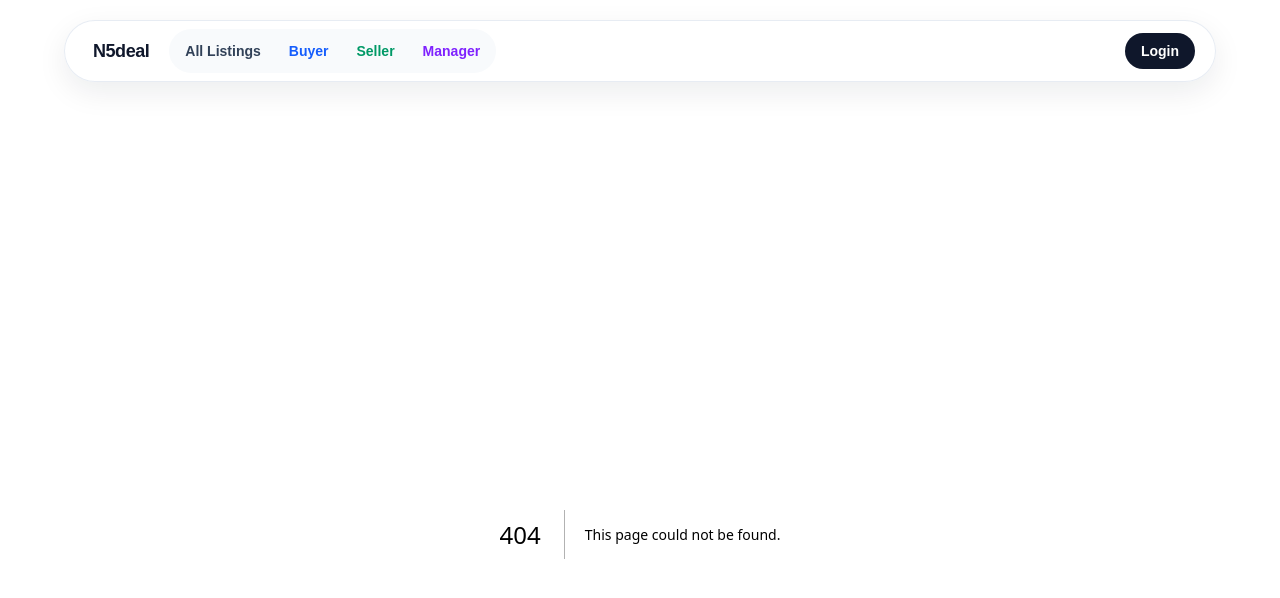
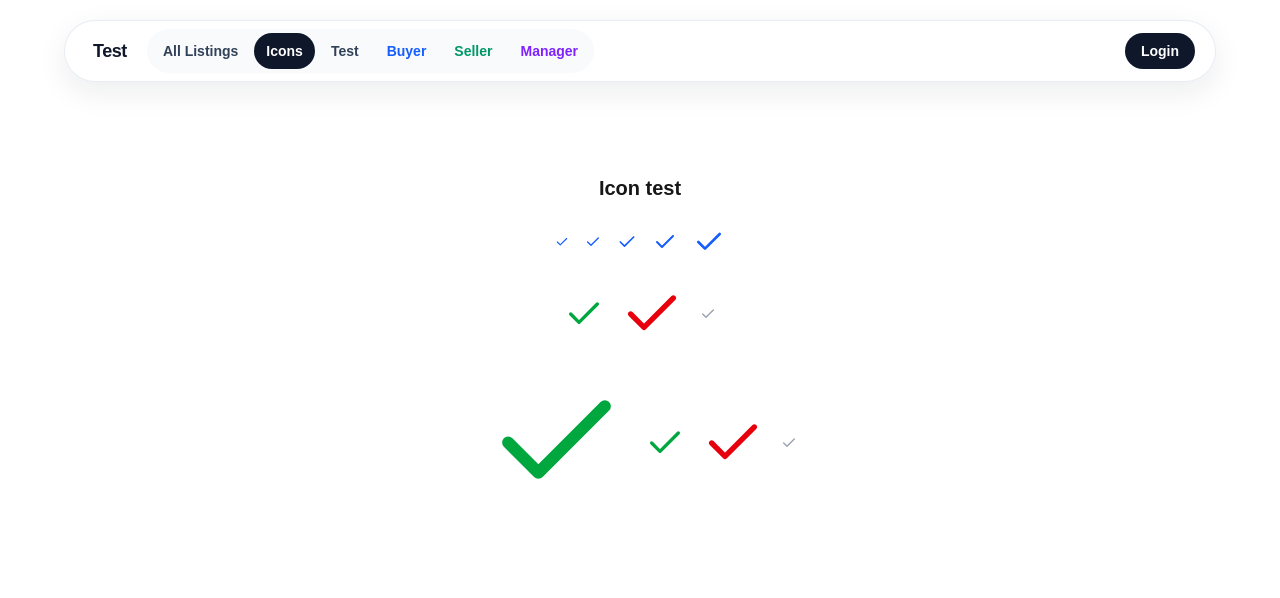
Before and after one commit to Tamskray/test_n5deal, a Next.js app: page /check-icons in a window 1280 px wide. Before the commit this address had no page. Shown: the top 598 px of the page. Built offline with nearby package versions, Linux system fonts and the light colour scheme.

Commit message:
test-tasks

```diff
--- a/package.json
+++ b/package.json
@@ -14,10 +14,12 @@
   },
   "dependencies": {
     "@prisma/client": "^6.13.0",
+    "lucide-react": "^1.48.0",
     "next": "16.3.3",
     "prisma": "^6.13.0",
     "react": "19.2.8",
-    "react-dom": "19.2.8"
+    "react-dom": "19.2.8",
+    "tailwind-variants": "^3.3.1"
   },
   "devDependencies": {
     "@tailwindcss/postcss": "^4",
--- /dev/null
+++ b/src/app/check-icons/page.tsx
@@ -0,0 +1,31 @@
+import { Icon } from "@/components/Icon";
+import { Icon2 } from "@/components/Icon2";
+
+export default function Home() {
+  return (
+    <main className="flex flex-col items-center gap-6 p-10">
+      <h1 className="text-xl font-bold">Icon test</h1>
+
+      <div className="flex items-center gap-4">
+        <Icon name="Check" size="xs" color="primary" />
+        <Icon name="Check" size="sm" color="primary" />
+        <Icon name="Check" size="md" color="primary" />
+        <Icon name="Check" size="lg" color="primary" />
+        <Icon name="Check" size="xl" color="primary" />
+      </div>
+
+      <div className="flex items-center gap-4">
+        <Icon name="Check" customSize={40} color="success" />
+        <Icon name="Check" customSize={64} color="error" />
+        <Icon name="Check" customSize={0} color="muted" />
+      </div>
+
+      <div className="flex items-center gap-4">
+        <Icon2 name="Check" customSize={145} color="success" />
+        <Icon2 name="Check" customSize={40} color="success" />
+        <Icon2 name="Check" customSize={64} color="error" />
+        <Icon2 name="Check" customSize={0} color="muted" />
+      </div>
+    </main>
+  );
+}
--- /dev/null
+++ b/src/app/react-test/page.jsx
@@ -0,0 +1,148 @@
+"use client";
+
+import React, { useState, useEffect } from "react";
+
+const API_URL = "https://jsonplaceholder.typicode.com/users";
+
+const styles = {
+  listItem: {
+    margin: "6px",
+    padding: "4px",
+    border: "1px solid black",
+    width: "350px",
+  },
+  input: {
+    border: "1px solid black",
+  },
+};
+
+function UsersList({ users, allUsersCount, onDelete }) {
+  if (!users?.length) {
+    return <div>No users found</div>;
+  }
+
+  return (
+    <>
+      <div>
+        Showing {users?.length} of {allUsersCount} users
+      </div>
+
+      <ul>
+        {users.map((item) => (
+          <li
+            className="m-3 p-3 border border-black w-87 flex justify-between items-center"
+            key={item.id}
+          >
+            <div>
+              <h3>{item.name}</h3>
+              <p>{item.email}</p>
+              <p>Company - {item.company.name}</p>
+            </div>
+            <button
+              className="h-7 border border-black hover:bg-gray-300"
+              onClick={() => onDelete(item.id)}
+            >
+              Delete
+            </button>
+          </li>
+        ))}
+      </ul>
+    </>
+  );
+}
+
+export default function App() {
+  const [users, setUsers] = useState([]);
+  const [loading, setLoading] = useState(true);
+  const [error, setError] = useState("");
+
+  const [search, setSearch] = useState("");
+  const [debouncedSearch, setDebouncedSearch] = useState("");
+
+  const [sortBy, setSortBy] = useState("");
+
+  const filteredUsers = users
+    .filter((item) => item.name.toLowerCase().includes(debouncedSearch.toLowerCase()))
+    .sort((a, b) => {
+      if (!sortBy) return 0;
+      const sortResult = a.name.localeCompare(b.name);
+      return sortBy === "ASC" ? sortResult : -sortResult;
+    });
+
+  const handleSearch = (e) => {
+    setSearch(e.target.value);
+  };
+
+  const handleDeleteUser = (id) => {
+    const updatedUsers = users.filter((user) => user.id !== id);
+    setUsers(updatedUsers);
+  };
+
+  useEffect(() => {
+    const timer = setTimeout(() => {
+      setDebouncedSearch(search);
+    }, 300);
+
+    return () => clearTimeout(timer);
+  }, [search]);
+
+  useEffect(() => {
+    const controller = new AbortController();
+
+    const fetchUsers = async (controller) => {
+      try {
+        setLoading(true);
+
+        const response = await fetch(API_URL, { signal: controller.signal });
+
+        if (!response.ok) {
+          setError("Error response");
+          throw new Error(`HTTP ${response.status}`);
+        }
+
+        const res = await response.json();
+        setUsers(res);
+      } catch (e) {
+        if (e.name === "AbortError") return;
+        setError("Error fetching " + e.message);
+      } finally {
+        if (!controller.signal.aborted) {
+          setLoading(false);
+        }
+      }
+    };
+
+    fetchUsers(controller);
+
+    return () => controller.abort();
+  }, []);
+
+  if (loading) {
+    return <div>Loading...</div>;
+  }
+
+  if (error) {
+    return <div>{error}</div>;
+  }
+
+  return (
+    <div style={{ padding: 20 }}>
+      <h1>Users:</h1>
+
+      <input
+        name="search"
+        placeholder="Search by name"
+        value={search}
+        style={styles.input}
+        onChange={(event) => handleSearch(event)}
+      />
+
+      <p>
+        <button onClick={() => setSortBy("ASC")}>Sort ASC</button>
+        <button onClick={() => setSortBy("DESC")}>Sort DESC</button>
+      </p>
+
+      <UsersList users={filteredUsers} allUsersCount={users?.length} onDelete={handleDeleteUser} />
+    </div>
+  );
+}
--- /dev/null
+++ b/src/components/Icon.tsx
@@ -0,0 +1,58 @@
+// src/components/ui/Icon/Icon.tsx
+import * as LucideIcons from "lucide-react";
+import { tv, type VariantProps } from "tailwind-variants";
+
+export const iconVariants = tv({
+  base: "shrink-0 transition-colors",
+  variants: {
+    size: {
+      xs: "size-3.5", // 14px
+      sm: "size-4", // 16px
+      md: "size-5", // 20px
+      lg: "size-6", // 24px
+      xl: "size-8", // 32px
+    },
+    color: {
+      primary: "text-blue-600",
+      error: "text-red-600",
+      success: "text-green-600",
+      muted: "text-gray-400",
+      current: "text-current",
+    },
+  },
+  defaultVariants: {
+    // size: "sm",  // default size moved to props
+    color: "current",
+  },
+});
+
+export type IconName = keyof typeof LucideIcons;
+
+export interface IconProps extends VariantProps<typeof iconVariants> {
+  name: IconName;
+  className?: string;
+  strokeWidth?: number;
+  customSize?: number;
+}
+
+export const Icon = ({
+  name,
+  size = "sm", // default size
+  customSize,
+  color,
+  className,
+  strokeWidth = 2,
+}: IconProps) => {
+  // Lucide types their exports as LucideIcon
+  const IconComponent = LucideIcons[name] as LucideIcons.LucideIcon;
+
+  const hasCustomSize = typeof customSize === "number" && customSize > 0;
+
+  return (
+    <IconComponent
+      size={customSize}
+      className={iconVariants({ ...(hasCustomSize ? {} : { size }), color, className })}
+      strokeWidth={strokeWidth}
+    />
+  );
+};
--- /dev/null
+++ b/src/components/Icon2.tsx
@@ -0,0 +1,56 @@
+// src/components/ui/Icon/Icon.tsx
+import * as LucideIcons from "lucide-react";
+import { tv, type VariantProps } from "tailwind-variants";
+
+export const iconVariants = tv({
+  base: "shrink-0 transition-colors",
+  variants: {
+    size: {
+      xs: "size-3.5", // 14px
+      sm: "size-4", // 16px
+      md: "size-5", // 20px
+      lg: "size-6", // 24px
+      xl: "size-8", // 32px
+      custom: "",
+    },
+    color: {
+      primary: "text-blue-600",
+      error: "text-red-600",
+      success: "text-green-600",
+      muted: "text-gray-400",
+      current: "text-current",
+    },
+  },
+  defaultVariants: {
+    size: "sm",
+    color: "current",
+  },
+});
+
+export type IconName = keyof typeof LucideIcons;
+
+export interface IconProps extends VariantProps<typeof iconVariants> {
+  name: IconName;
+  className?: string;
+  strokeWidth?: number;
+  customSize?: number;
+}
+
+export const Icon2 = ({ name, size, customSize, color, className, strokeWidth = 2 }: IconProps) => {
+  // Lucide types their exports as LucideIcon
+  const IconComponent = LucideIcons[name] as LucideIcons.LucideIcon;
+
+  const hasCustomSize = typeof customSize === "number" && customSize > 0;
+
+  return (
+    <IconComponent
+      size={customSize}
+      className={iconVariants({
+        size: hasCustomSize ? "custom" : size,
+        color,
+        className,
+      })}
+      strokeWidth={strokeWidth}
+    />
+  );
+};
--- a/src/components/Navbar.tsx
+++ b/src/components/Navbar.tsx
@@ -10,6 +10,8 @@ export function Navbar() {
   const pathname = usePathname();
   const navigationItems = [
     { href: "/all-listing", label: "All Listings" },
+    { href: "/check-icons", label: "Icons" },
+    { href: "/react-test", label: "Test" },
     { href: "/dashboard/buyer", label: "Buyer" },
     { href: "/dashboard/seller", label: "Seller" },
     { href: "/dashboard/manager", label: "Manager" },
@@ -20,7 +22,7 @@ export function Navbar() {
       <div className="mx-auto flex max-w-6xl items-center justify-between gap-4 rounded-full border border-slate-200/80 bg-white/90 px-4 py-2 shadow-[0_10px_30px_rgba(15,23,42,0.08)] backdrop-blur-sm sm:px-5">
         <div className="flex min-w-0 items-center gap-3">
           <Link href="/" className="shrink-0 px-2 text-lg font-bold tracking-tight text-slate-900">
-            N5deal
+            Test
           </Link>
           <nav className="hidden items-center gap-1 rounded-full bg-slate-50 p-1 text-sm md:flex">
             {navigationItems.map((item) => {
--- a/tsconfig.json
+++ b/tsconfig.json
@@ -30,6 +30,6 @@
     ".next/types/**/*.ts",
     ".next/dev/types/**/*.ts",
     "**/*.mts"
-  ],
+, "src/app/react-test/page.jsx"  ],
   "exclude": ["node_modules"]
 }
```
Also changed, not shown: 1 other file (tests, documents, lock files or other folders).
